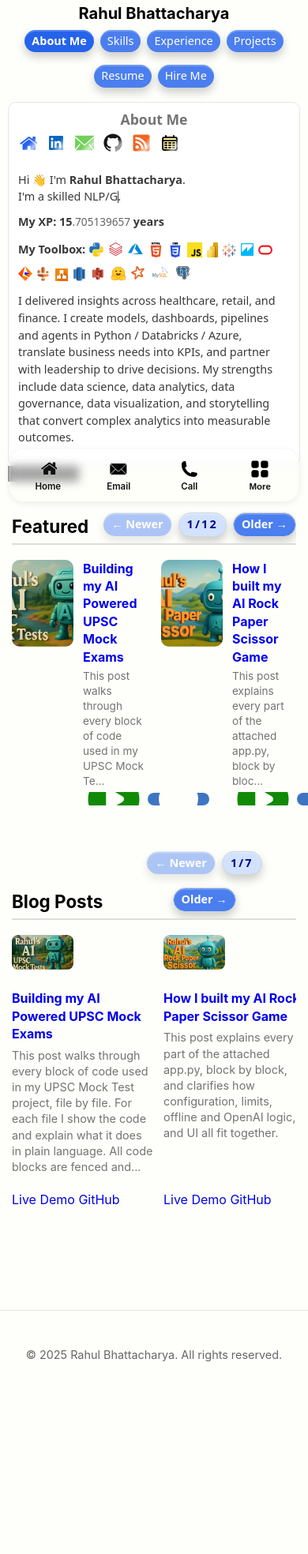
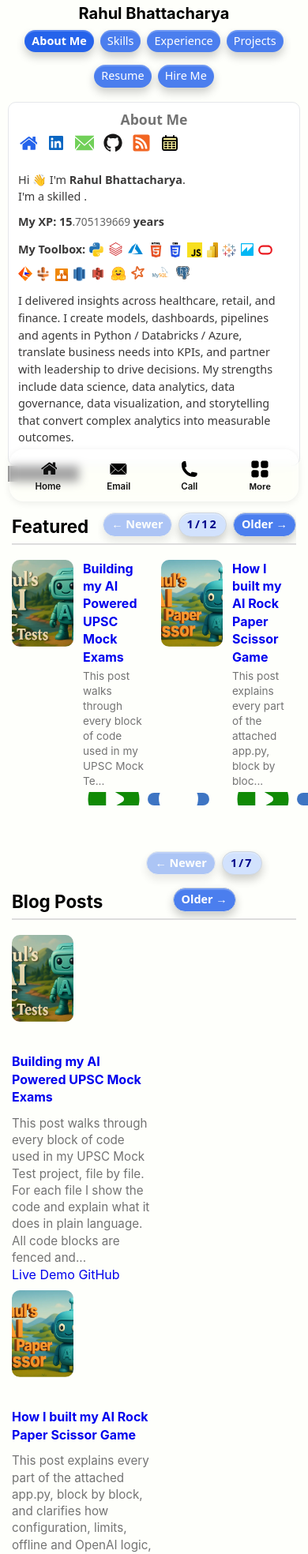
Before and after one commit to RahulBhattacharya1/RahulBhattacharya1.github.io, a Jekyll site: the page built from index.html, in a window 390 px wide, cut to the strip 255-2223 px from the top of the page. Shown: the whole strip at 79% size. Built offline with Jekyll 4.4.1, drawn with Linux system fonts in a browser that asks for light colours; the list of posts is cut into pages by our own code; before the commit the page ends 2028 px from its top, so only the background shows below that; some of the changed text lies outside the part shown; grey boxes are pictures that could not be loaded.

Commit message:
Update main.scss

```diff
--- a/assets/css/main.scss
+++ b/assets/css/main.scss
@@ -1546,6 +1546,58 @@
   animation: none !important;
 }
 
+/* ---- Blog list: consistent, tight spacing (desktop + mobile) ---- */
+
+section.posts .post-strip {
+  display: flex;
+  flex-direction: column;
+  /* Single source of truth for vertical spacing between cards */
+  gap: 10px;
+  margin: 0;
+  padding: 0;
+  list-style: none;
+}
+
+section.posts .post-strip .post-item {
+  display: flex;
+  align-items: flex-start;
+  gap: 12px;     /* space between thumbnail and text */
+  margin: 0;     /* kill extra margins that create tall gaps */
+  padding: 0;
+}
+
+/* Thumbnail sizing that won’t force extra height */
+section.posts .post-strip .thumb {
+  flex: 0 0 170px;
+  max-width: 170px;
+}
+section.posts .post-strip .thumb img {
+  width: 100%;
+  height: 110px;
+  object-fit: cover;
+  border-radius: 10px;
+}
+
+/* Text block spacing kept tight */
+section.posts .post-strip .post-text p {
+  margin: 0.35rem 0 0;   /* small, consistent */
+  line-height: 1.4;
+  font-size: 0.95rem;
+}
+
+/* Mobile: slightly smaller thumb; keep ONE definition only */
+@media (max-width: 720px) {
+  section.posts .post-strip { gap: 8px; }
+
+  section.posts .post-strip .thumb {
+    flex: 0 0 130px;
+    max-width: 130px;
+  }
+  section.posts .post-strip .post-item { gap: 10px; }
+  section.posts .post-strip .post-text p { margin-top: 0.3rem; }
+}
+
+
 /* Giscus Comments Box */
 .giscus, .giscus-frame {
   display: block;
```
